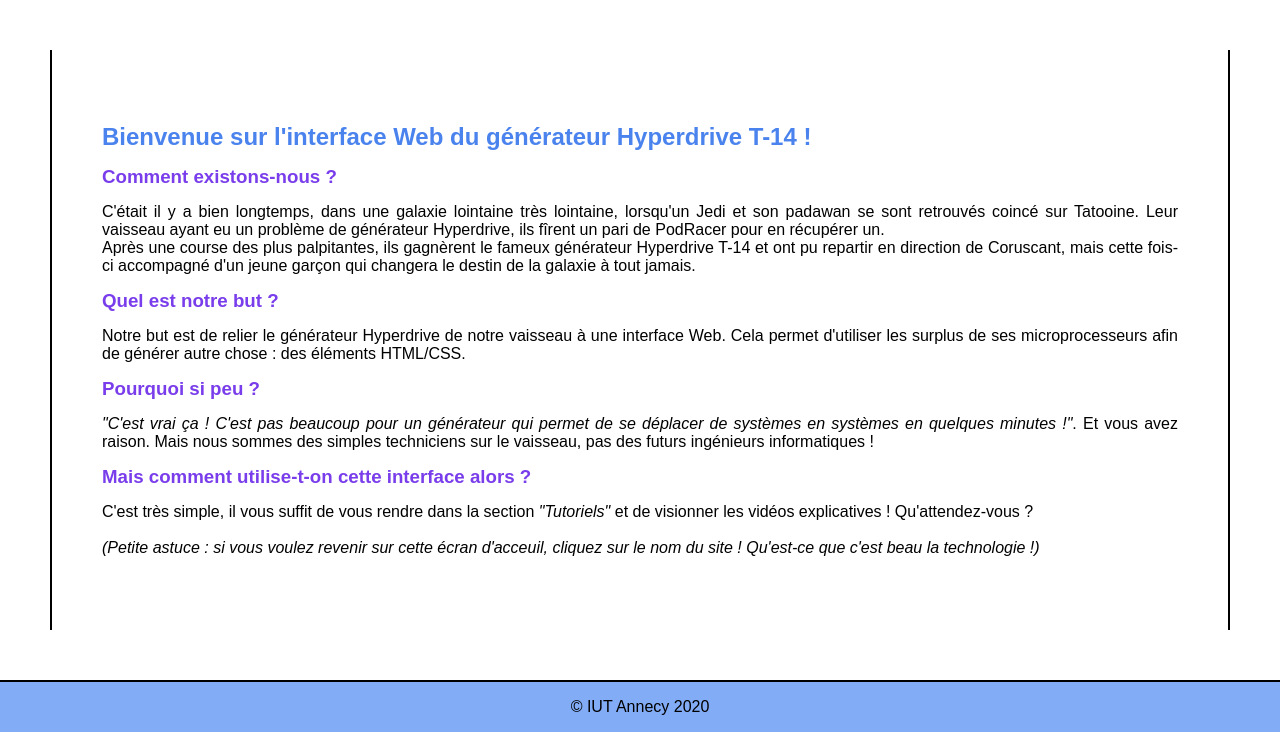
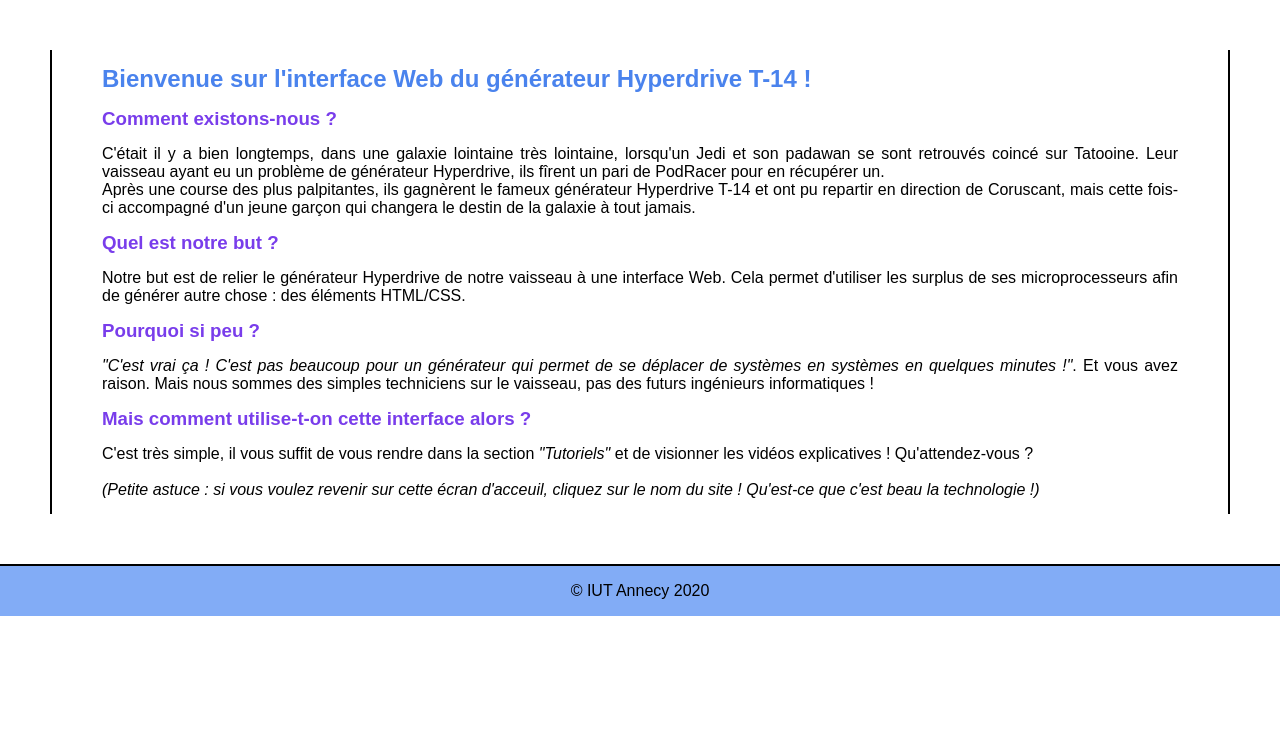
Before and after one commit to Ygdrazil/Hyperdrive-T14-Generator, a PHP site: page / in a window 1280 px wide. Shown: the part 210-942 px from the top of the page. After the commit the page ends 826 px from the top, so only its background shows below. Run offline with PHP 8.4, Linux system fonts and the light colour scheme.

Commit message:
form fix

```diff
--- a/css/style.css
+++ b/css/style.css
@@ -46,15 +46,18 @@ main {
   padding: 50px;
 }
 
+
+
 .wrapper
 {
-  min-height : 60vh;
+  min-height : 50vh;
   display: inline-flex;
   align-items: center;
   justify-content: center;
   border-right: solid black 2px;
   border-left: solid black 2px;
-  padding: 50px;
+  padding-left: 50px;
+  padding-right: 50px;
   width: 90vw;
 }
 
@@ -260,6 +263,7 @@ h3{
 
 #titleGenerator {
 text-align: center;
+padding-top: -20px;
 }
 
 fieldset {
```
